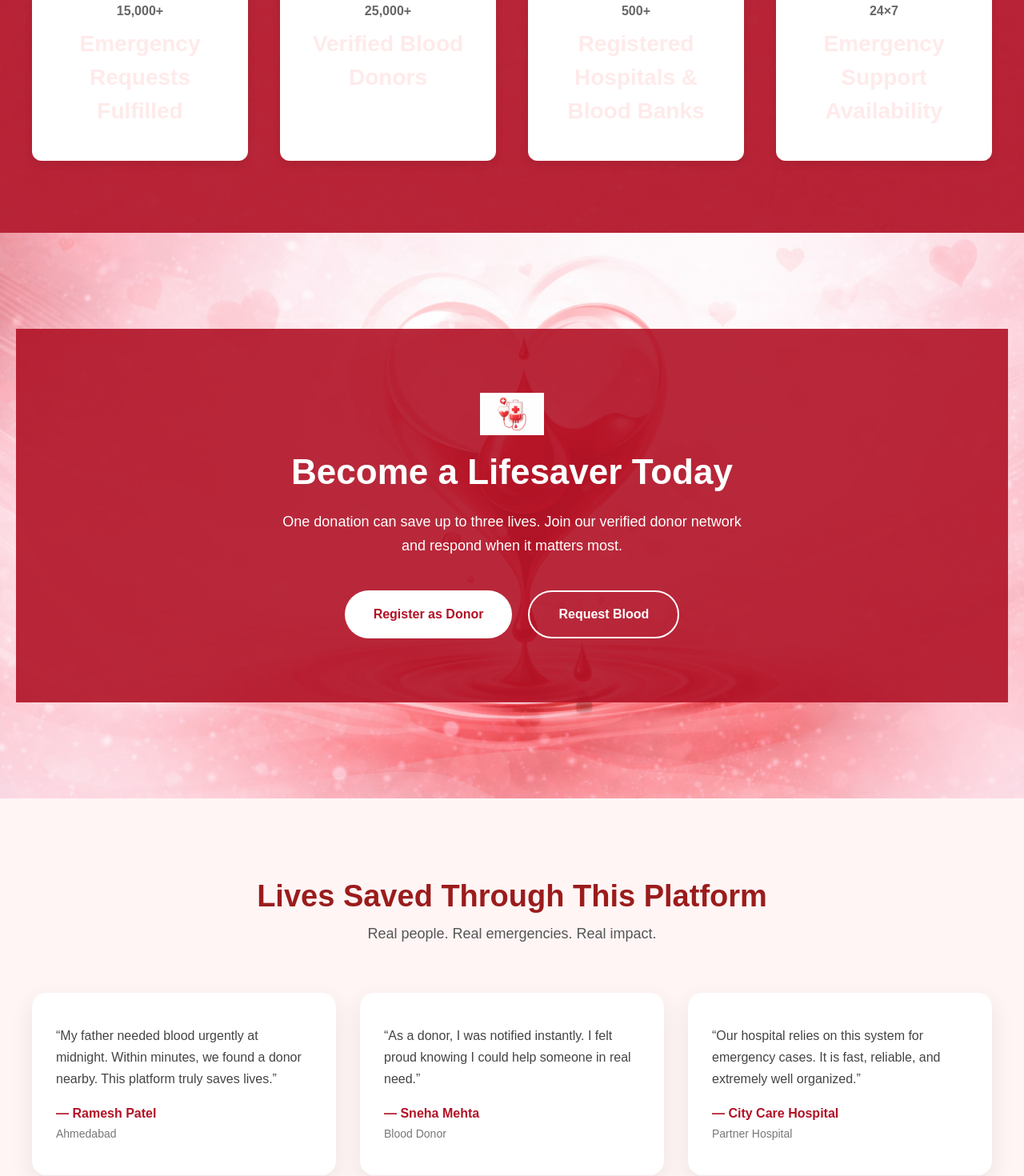
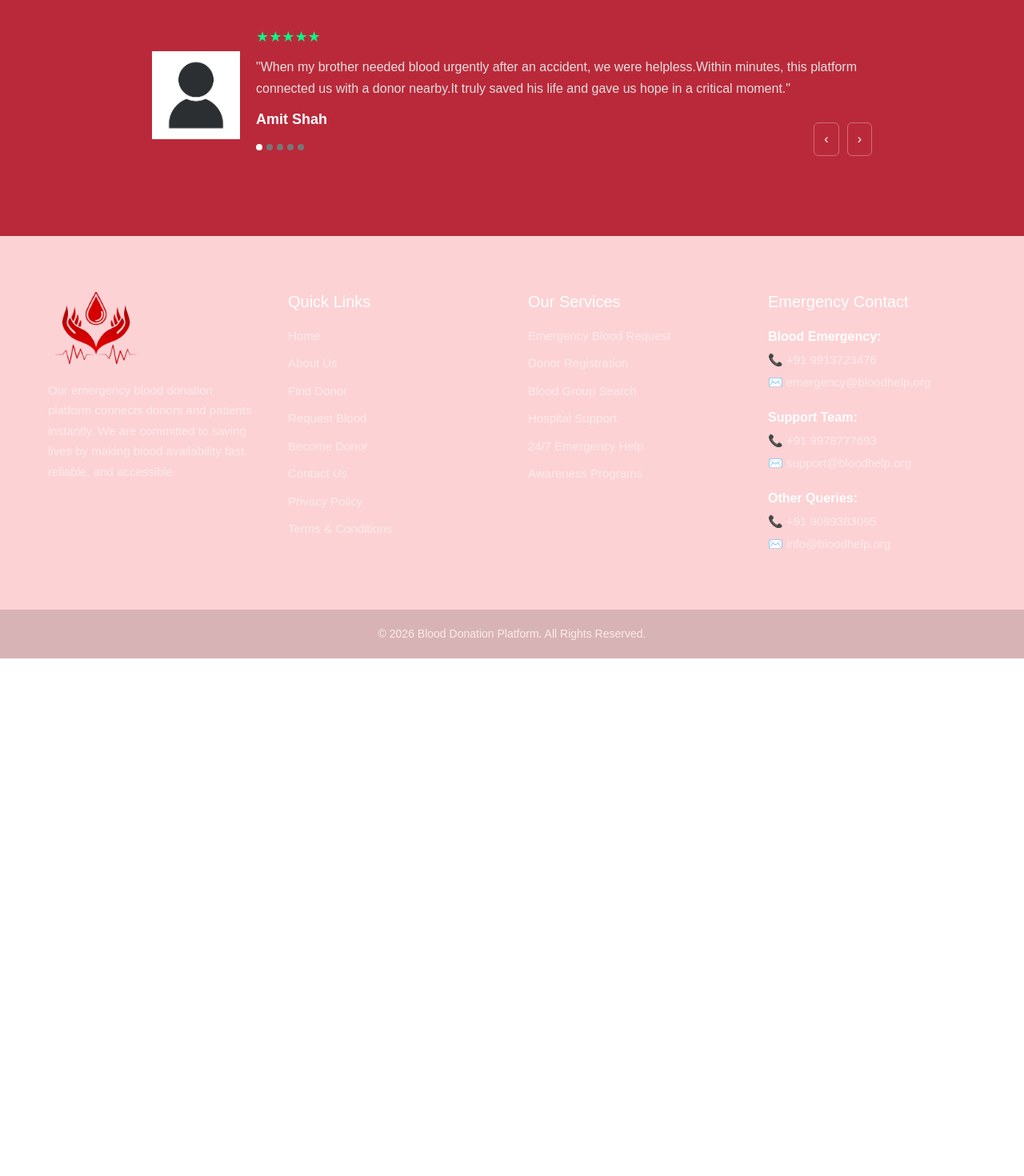
Before and after one commit to meetdoshi027/emergency-blood-request-system, a React (Vite) app: page /home in a window 1280 px wide. Shown: the part 3140-4610 px from the top of the page at 80% size. After the commit the page ends 3963 px from the top, so only its background shows below. Built offline with nearby package versions, Linux system fonts and the light colour scheme.

Commit message:
homepage work

```diff
--- a/src/components/Home/DonorCTA/DonorCTA.jsx
+++ b/src/components/Home/DonorCTA/DonorCTA.jsx
@@ -2,8 +2,9 @@ import React from "react";
 import "./DonorCTA.css";
 import ctaBg from "../../../assets/donor-cta-bg.png";
 import donateIcon from "../../../assets/icon-donate-blood.png";
-
+import { useNavigate } from "react-router-dom";
 const DonorCTA = () => {
+  const navigate = useNavigate();
   return (
     <section
       className="donor-cta"
@@ -19,8 +20,8 @@ const DonorCTA = () => {
           </p>
 
           <div className="donor-buttons">
-            <button className="donor-primary">Register as Donor</button>
-            <button className="donor-secondary">Request Blood</button>
+            <button className="donor-primary" onClick={()=>navigate("/DonorRegister")}>Register as Donor</button>
+            <button className="donor-secondary" onClick={()=>navigate("/BloodRequest")}>Request Blood</button>
           </div>
         </div>
       </div>
--- a/src/components/Home/ImpactStats/ImpactStats.jsx
+++ b/src/components/Home/ImpactStats/ImpactStats.jsx
@@ -6,7 +6,7 @@ import saveLife from "../../../assets/icon-save-life.png";
 import donors from "../../../assets/icon-verified.png";
 import hospitals from "../../../assets/icon-hospital.png";
 import fast from "../../../assets/icon-fast.png";
-
+import CountUp from 'react-countup'
 const ImpactStats = () => {
   return (
     <section
@@ -23,19 +23,20 @@ const ImpactStats = () => {
           <div className="impact-grid">
             <div className="impact-card">
               <img src={saveLife} alt="Lives Saved" />
-              <h3>25,000+</h3>
+               <h3><CountUp end={25000} duration={5} />+</h3>
               <p>Lives Saved</p>
             </div>
 
             <div className="impact-card">
               <img src={donors} alt="Donors" />
-              <h3>12,000+</h3>
+               <h3><CountUp end={12000} duration={5} />+</h3>
               <p>Verified Donors</p>
             </div>
 
             <div className="impact-card">
               <img src={hospitals} alt="Hospitals" />
-              <h3>850+</h3>
+
+               <h3><CountUp end={850} duration={5} />+</h3>
               <p>Hospitals Connected</p>
             </div>
 
--- a/src/components/Home/Testimonials/Testimonials.css
+++ b/src/components/Home/Testimonials/Testimonials.css
@@ -1,75 +1,115 @@
-.testimonials-section {
-  width: 100%;
-  background: #fff5f5;
+.testimonial-section {
+  background: #ba293a;
   padding: 100px 20px;
+  text-align: center;
+  color: #fff;
 }
 
-.testimonials-container {
-  max-width: 1200px;
-  margin: 0 auto;
-  text-align: center;
+.testimonial-section h2 {
+  font-size: 36px;
+  font-weight: 700;
+  margin-bottom: 60px;
 }
 
-.testimonials-container h2 {
-  font-size: 38px;
-  font-weight: 800;
-  color: #9b1c1c;
+/* MAIN BOX */
+.testimonial-box {
+  max-width: 900px;
+  margin: auto;
+  display: flex;
+  align-items: center;
+  gap: 30px;
+  position: relative;
+}
+
+/* AVATAR */
+.avatar {
+  width: 100px;
+  height: 100px;
+  background: #ccc;
+  border-radius: 20px;
+}
+
+/* CONTENT */
+.content {
+  text-align: left;
+  flex: 1;
+}
+
+.stars {
+  color: #00ff88;
+  font-size: 18px;
   margin-bottom: 10px;
 }
 
-.testimonials-subtitle {
-  font-size: 18px;
-  color: #555;
-  margin-bottom: 60px;
+.content p {
+  font-size: 16px;
+  line-height: 1.7;
+  color: #e0e0e0;
+  margin-bottom: 15px;
 }
 
-/* GRID */
-.testimonials-grid {
-  display: grid;
-  grid-template-columns: repeat(3, 1fr);
-  gap: 30px;
+.content h4 {
+  font-size: 18px;
+  font-weight: 600;
 }
 
-.testimonial-card {
-  background: #ffffff;
-  padding: 40px 30px;
-  border-radius: 18px;
-  box-shadow: 0 10px 30px rgba(0,0,0,0.08);
-  text-align: left;
+/* DOTS */
+.dots {
+  margin-top: 10px;
 }
 
-.testimonial-text {
-  font-size: 16px;
-  color: #444;
-  line-height: 1.7;
-  margin-bottom: 20px;
+.dots span {
+  display: inline-block;
+  width: 8px;
+  height: 8px;
+  background: #777;
+  border-radius: 50%;
+  margin-right: 5px;
 }
 
-.testimonial-card h4 {
-  font-size: 16px;
-  font-weight: 700;
-  color: #b11226;
-  margin-bottom: 4px;
+.dots .active {
+  background: #fff;
 }
 
-.testimonial-card span {
-  font-size: 14px;
-  color: #777;
+/* BUTTONS */
+.controls {
+  position: absolute;
+  right: 0;
+  bottom: 0;
+}
+
+.controls button {
+  background: transparent;
+  border: 1px solid #ffffff50;
+  color: #fff;
+  padding: 8px 12px;
+  margin-left: 10px;
+  border-radius: 6px;
+  cursor: pointer;
+  transition: 0.3s;
+}
+
+.controls button:hover {
+  background: #ffffff20;
+}
+
+.person{
+ height: 110px;
 }
 
 /* RESPONSIVE */
-@media (max-width: 992px) {
-  .testimonials-grid {
-    grid-template-columns: repeat(2, 1fr);
+@media (max-width: 768px) {
+  .testimonial-box {
+    flex-direction: column;
+    text-align: center;
+  }
+
+  .content {
+    text-align: center;
+  }
+
+  .controls {
+    position: static;
+    margin-top: 20px;
   }
 }
-
-@media (max-width: 576px) {
-  .testimonials-grid {
-    grid-template-columns: 1fr;
-  }
-
-  .testimonials-container h2 {
-    font-size: 28px;
-  }
-}
--- a/src/components/Home/Testimonials/Testimonials.jsx
+++ b/src/components/Home/Testimonials/Testimonials.jsx
@@ -1,43 +1,67 @@
-import React from "react";
+import React, { useState } from "react";
+import persons from "../../../assets/teammember.jpg";
 import "./Testimonials.css";
 
+const data = [
+   {
+    text: "When my brother needed blood urgently after an accident, we were helpless.Within minutes, this platform connected us with a donor nearby.It truly saved his life and gave us hope in a critical moment.",
+    name: "Amit Shah",
+  },
+  {
+    text: "I signed up as a donor just to help others in need.One day I received an emergency request and immediately responded.It feels incredibly fulfilling to be part of saving someone’s life.",
+    name: "Neha Verma",
+  },
+  {
+    text: "Our hospital regularly faces emergency blood requirements.This platform helps us find donors quickly without delays.It has become a reliable support system for critical cases.",
+    name: "Lifeline Hospital",
+  },
+   {
+    text: "We were searching everywhere for blood late at night.This platform connected us to a donor in less than 20 minutes.I’m truly grateful for such a fast and life-saving service.",
+    name: "Rajesh Kumar",
+  },
+   {
+    text: "The instant notification feature works perfectly in emergencies.Donors are alerted quickly, which saves precious time.This initiative is making a real difference in people’s lives.",
+    name: "Priya Mehta",
+  },
+];
+
 const Testimonials = () => {
+  const [index, setIndex] = useState(0);
+
+  const prevSlide = () => {
+    setIndex(index === 0 ? data.length - 1 : index - 1);
+  };
+
+  const nextSlide = () => {
+    setIndex(index === data.length - 1 ? 0 : index + 1);
+  };
+
   return (
-    <section className="testimonials-section">
-      <div className="testimonials-container">
-        <h2>Lives Saved Through This Platform</h2>
-        <p className="testimonials-subtitle">
-          Real people. Real emergencies. Real impact.
-        </p>
+    <section className="testimonial-section">
+      <h2>Lives Saved Through This Platform</h2>
 
-        <div className="testimonials-grid">
-          <div className="testimonial-card">
-            <p className="testimonial-text">
-              “My father needed blood urgently at midnight.
-              Within minutes, we found a donor nearby.
-              This platform truly saves lives.”
-            </p>
-            <h4>— Ramesh Patel</h4>
-            <span>Ahmedabad</span>
+      <div className="testimonial-box">
+        <div className="avatar">
+          <img src={persons} className="person" alt="Team Member" />
+        </div>
+
+        <div className="content">
+          <div className="stars">★★★★★</div>
+
+          <p>"{data[index].text}"</p>
+
+          <h4>{data[index].name}</h4>
+
+          <div className="dots">
+            {data.map((_, i) => (
+              <span key={i} className={i === index ? "active" : ""}></span>
+            ))}
           </div>
+        </div>
 
-          <div className="testimonial-card">
-            <p className="testimonial-text">
-              “As a donor, I was notified instantly.
-              I felt proud knowing I could help someone in real need.”
-            </p>
-            <h4>— Sneha Mehta</h4>
-            <span>Blood Donor</span>
-          </div>
-
-          <div className="testimonial-card">
-            <p className="testimonial-text">
-              “Our hospital relies on this system for emergency cases.
-              It is fast, reliable, and extremely well organized.”
-            </p>
-            <h4>— City Care Hospital</h4>
-            <span>Partner Hospital</span>
-          </div>
+        <div className="controls">
+          <button onClick={prevSlide}>‹</button>
+          <button onClick={nextSlide}>›</button>
         </div>
       </div>
     </section>
--- a/src/components/pages/Home.jsx
+++ b/src/components/pages/Home.jsx
@@ -18,8 +18,8 @@ const Home = () => {
       {/* <WhyChooseUs /> */}
       <TrustSafety />
       <ImpactStats />
-      <Stats />
-      <DonorCTA />
+      {/* <Stats /> */}
+      {/* <DonorCTA /> */}
       <Testimonials />
     </>
   );
```
